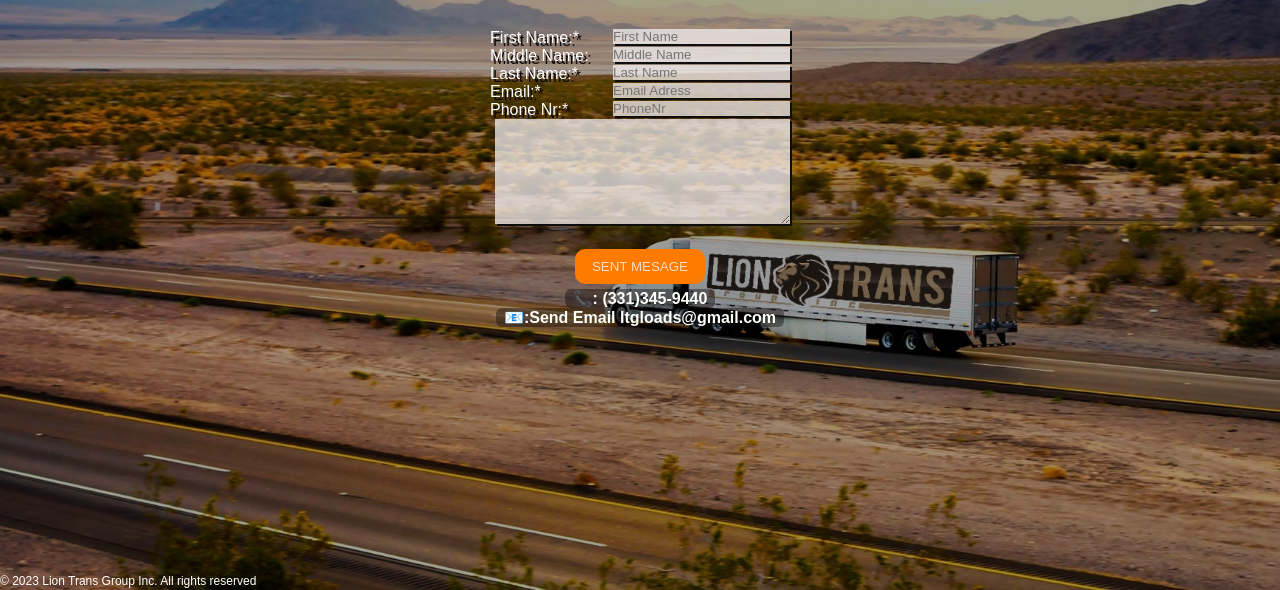
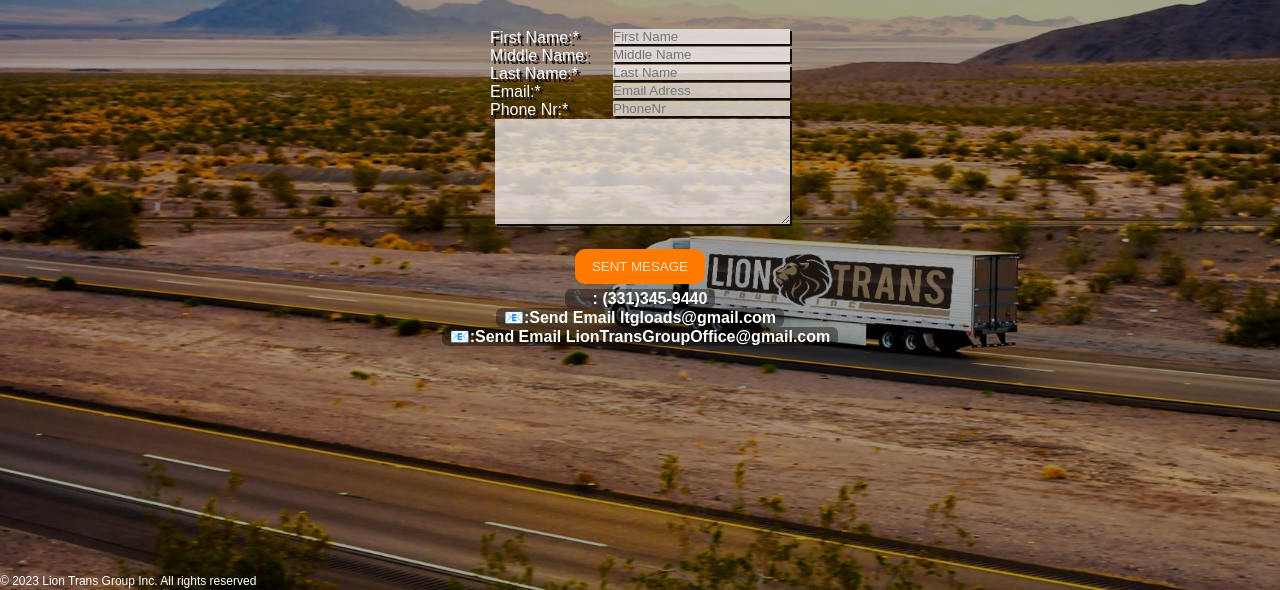
Before and after one commit to Staver37/liontransgroup.us, a plain HTML site: page contact.html in a window 1280 px wide. Shown: the part 210-800 px from the top of the page. Drawn offline with Linux system fonts and the light colour scheme; a script that the page names is missing.

Commit message:
Update contact.html

```diff
--- a/contact.html
+++ b/contact.html
@@ -65,9 +65,11 @@
                     </form>
                     <div class="contact">
 
-                        <a href="tel:+1(331)345-9440">&#128222;:  (331)345-9440</a>
+                        <a href="tel:+1(331)345-9440">&#128222;: (331)345-9440</a>
                         <br>
                         <a href="mailto: ltgloads@gmail.com"> &#128231;:Send Email ltgloads@gmail.com</a>
+                        <br>
+                        <a href="mailto: LionTransGroupOffice@gmail.com"> &#128231;:Send Email LionTransGroupOffice@gmail.com</a>
                     </div>
                 </div>
         </div>
```
